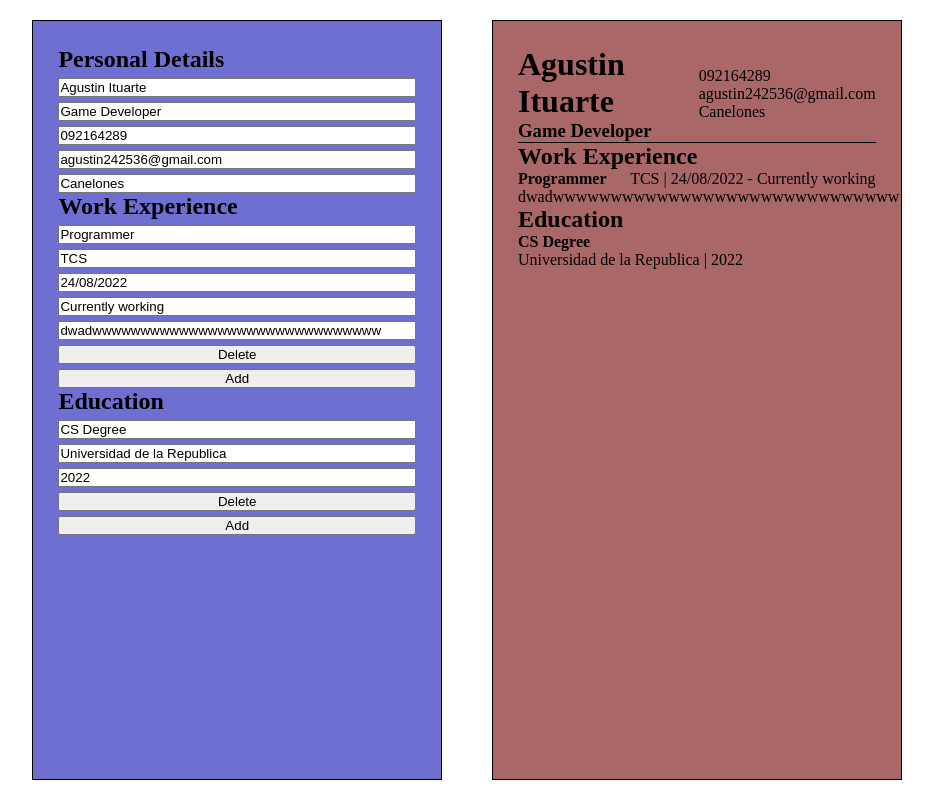
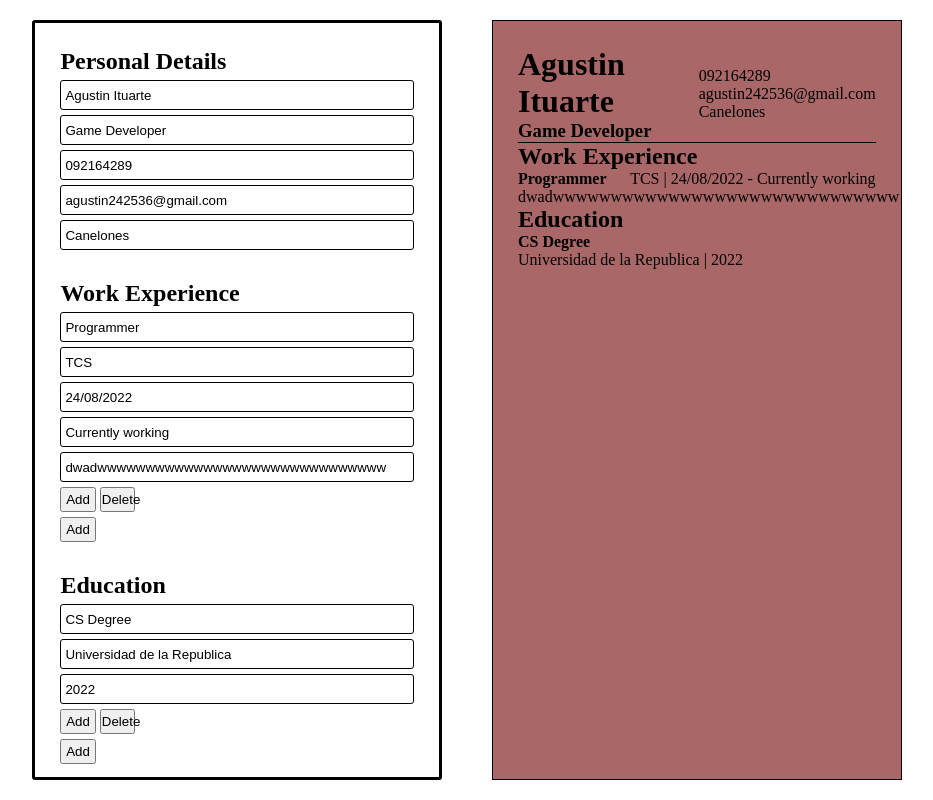
Before and after one commit to AgustinItuarte/CV-Application, a React (Create React App) app: page / in a window 1280 px wide. Shown: the whole page, without its empty margins (173-1106 px from the left). Built offline with nearby package versions, Linux system fonts and the light colour scheme; the HTML template or start-up script is replaced by a standard one.

Commit message:
New style added for the info div

```diff
--- a/src/components/Education.js
+++ b/src/components/Education.js
@@ -21,7 +21,7 @@ class Education extends Component {
                             <input data-id={study.id} id="title" onChange={this.props.handleChange} value={study.title} placeholder="Title"></input>
                             <input data-id={study.id} id="school" onChange={this.props.handleChange} value={study.school} placeholder="School"></input>
                             <input data-id={study.id} id="date" onChange={this.props.handleChange} value={study.date} placeholder="Date"></input>
-                            <button id="btn-delete-study" data-id={study.id} onClick={this.props.delete}>Delete</button>
+                            <span><button>Add</button> <button id="btn-delete-study" data-id={study.id} onClick={this.props.delete}>Delete</button></span>
                         </div>
                     );
 
--- a/src/components/WorkExp.js
+++ b/src/components/WorkExp.js
@@ -24,7 +24,8 @@ class WorkExp extends Component {
                             <input data-id={exp.id} id="start-date" onChange={this.props.handleChange} value={exp.startDate} placeholder="Start Date"></input>
                             <input data-id={exp.id} id="end-date" onChange={this.props.handleChange} value={exp.endDate} placeholder="End Date"></input>
                             <input data-id={exp.id} id="description" onChange={this.props.handleChange} value={exp.description} placeholder="Description"></input>
-                            <button id="btn-delete-work" data-id={exp.id} onClick={this.props.delete}>Delete</button>
+
+                            <span><button>Add</button> <button id="btn-delete-work" data-id={exp.id} onClick={this.props.delete}>Delete</button></span>
                         </div>
                     );
 
--- a/src/index.css
+++ b/src/index.css
@@ -23,6 +23,22 @@ body, #root, .App {
     gap: 50px;
 }
 
+input {
+    border: 1px solid black;
+    border-radius: 3px;
+    height: 30px;
+    padding: 4px;
+}
+
+button {
+    height: 25px;
+    width: 10%;
+}
+
+button:hover {
+    cursor: pointer;
+}
+
 .info, .cv-display {
     border: 1px solid black;
     height: 95%;
@@ -31,8 +47,12 @@ body, #root, .App {
 }
 
 .info {
-    background-color: rgb(111, 111, 209);
-
+    display: flex;
+    flex-direction: column;
+    border: 3px solid rgb(0, 0, 0);
+    border-radius: 3px;
+    background-color: rgb(255, 255, 255);
+    gap: 30px;
 }
 
 .info > div {
```
